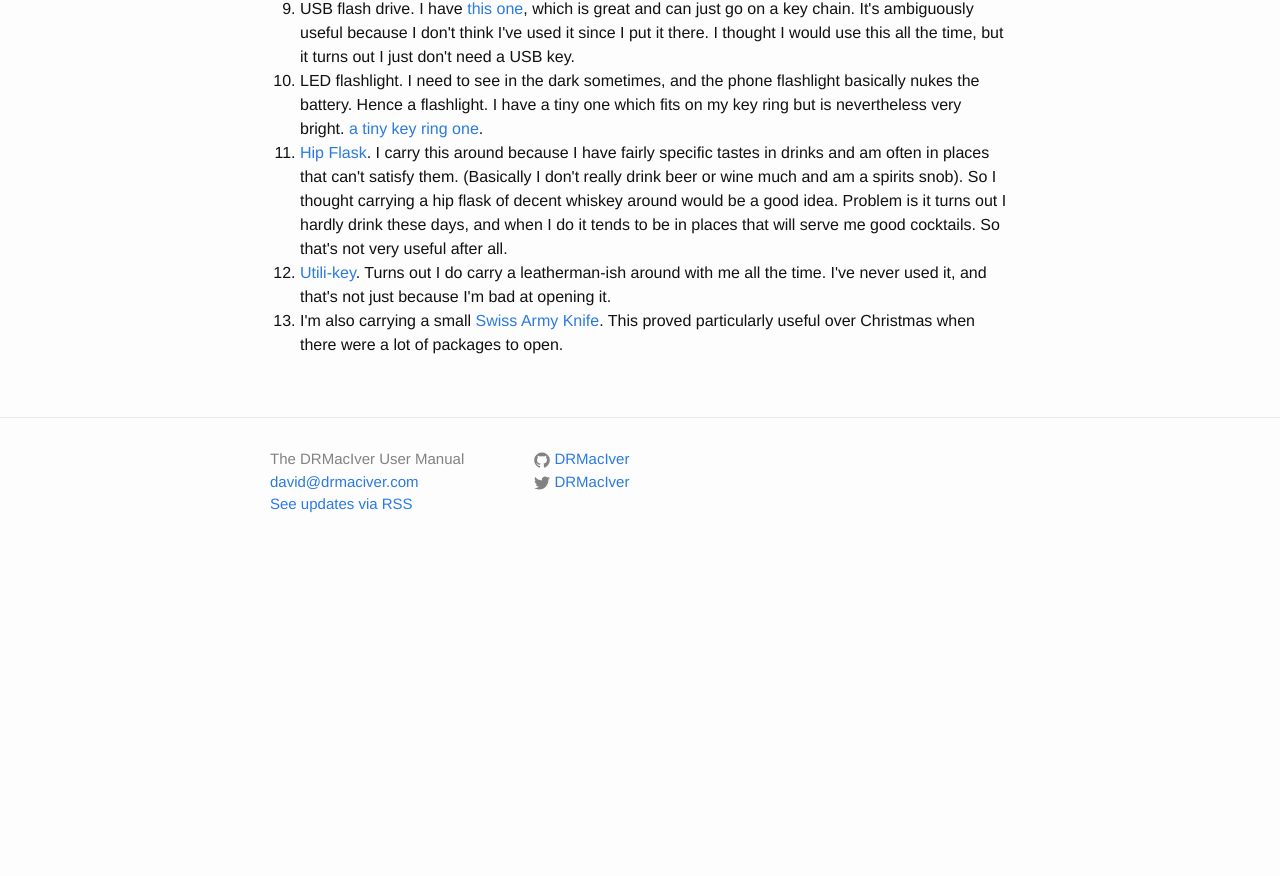
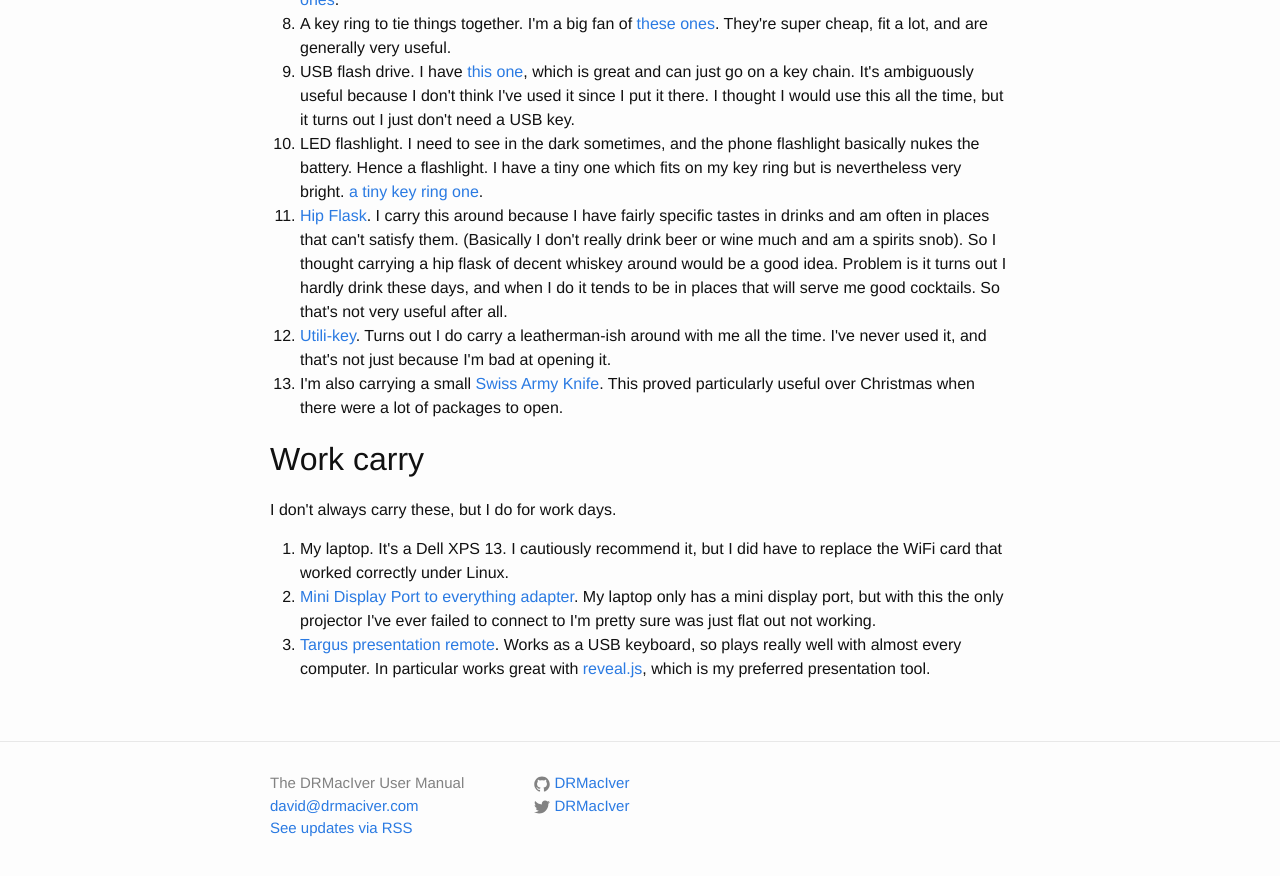
Before and after one commit to DRMacIver/docs, a Jekyll site: the page built from inventory/survivalkit/index.html, in a window 1280 px wide and 900 px high, scrolled down 815 px. Shown: the top 876 px of the window. Built offline with Jekyll 4.4.1, drawn with Linux system fonts in a browser that asks for light colours; before the commit the page ends 1391 px from its top, so only the background shows below that.

Commit message:
Add work carry section

```diff
--- a/inventory/survivalkit/index.html
+++ b/inventory/survivalkit/index.html
@@ -25,3 +27,23 @@
 	<li><a href="http://www.amazon.co.uk/gp/product/B0001EFSTI/ref=as_li_qf_sp_asin_il_tl?ie=UTF8&amp;camp=1634&amp;creative=6738&amp;creativeASIN=B0001EFSTI&amp;linkCode=as2&amp;tag=darma-21">Utili-key</a>. Turns out I do carry a leatherman-ish around with me all the time. I've never used it, and that's not just because I'm bad at opening it.</li>
 <li>I'm also carrying a small <a href="http://www.amazon.co.uk/gp/product/B0013VAHIA/ref=as_li_qf_sp_asin_il_tl?ie=UTF8&camp=1634&creative=6738&creativeASIN=B0013VAHIA&linkCode=as2&tag=darma-21">Swiss Army Knife</a>. This proved particularly useful over Christmas when there were a lot of packages to open.</li>
 </ol>
+
+<h2>Work carry</h2>
+
+<p>I don't always carry these, but I do for work days.</p>
+
+<ol>
+  <li>
+    My laptop. It's a Dell XPS 13. I cautiously recommend it, but I did have to replace the WiFi card that worked
+    correctly under Linux.
+  </li>
+  <li>
+    <a href=http://www.amazon.co.uk/gp/product/B00YC488TU/ref=as_li_qf_sp_asin_il_tl?ie=UTF8&camp=1634&creative=6738&creativeASIN=B00YC488TU&linkCode=as2&tag=darma-21>Mini Display Port to everything adapter</a>. My laptop
+    only has a mini display port, but with this the only projector I've ever failed to connect to I'm pretty sure
+    was just flat out not working.
+  </li>
+  <li>
+    <a href=http://www.amazon.co.uk/gp/product/B002Q90WPG/ref=as_li_qf_sp_asin_il_tl?ie=UTF8&camp=1634&creative=6738&creativeASIN=B002Q90WPG&linkCode=as2&tag=darma-21>Targus presentation remote</a>. Works as a USB keyboard, so plays really well with
+    almost every computer. In particular works great with <a href=https://github.com/hakimel/reveal.js/>reveal.js</a>, which is my preferred presentation tool.
+  </li>
+</ol>
```
Also changed, not shown: other parts of inventory/survivalkit/index.html (+3 -1 lines).
